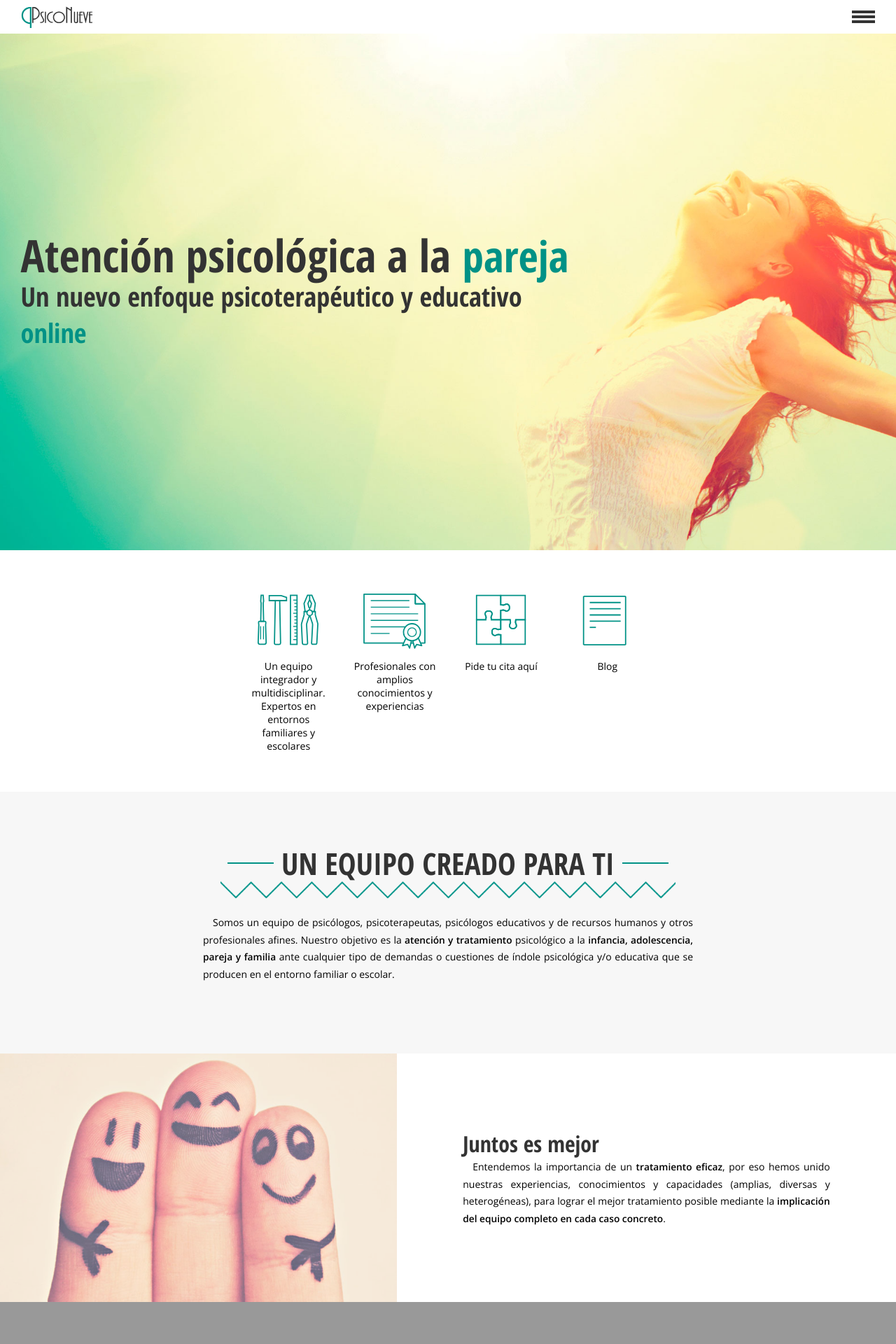
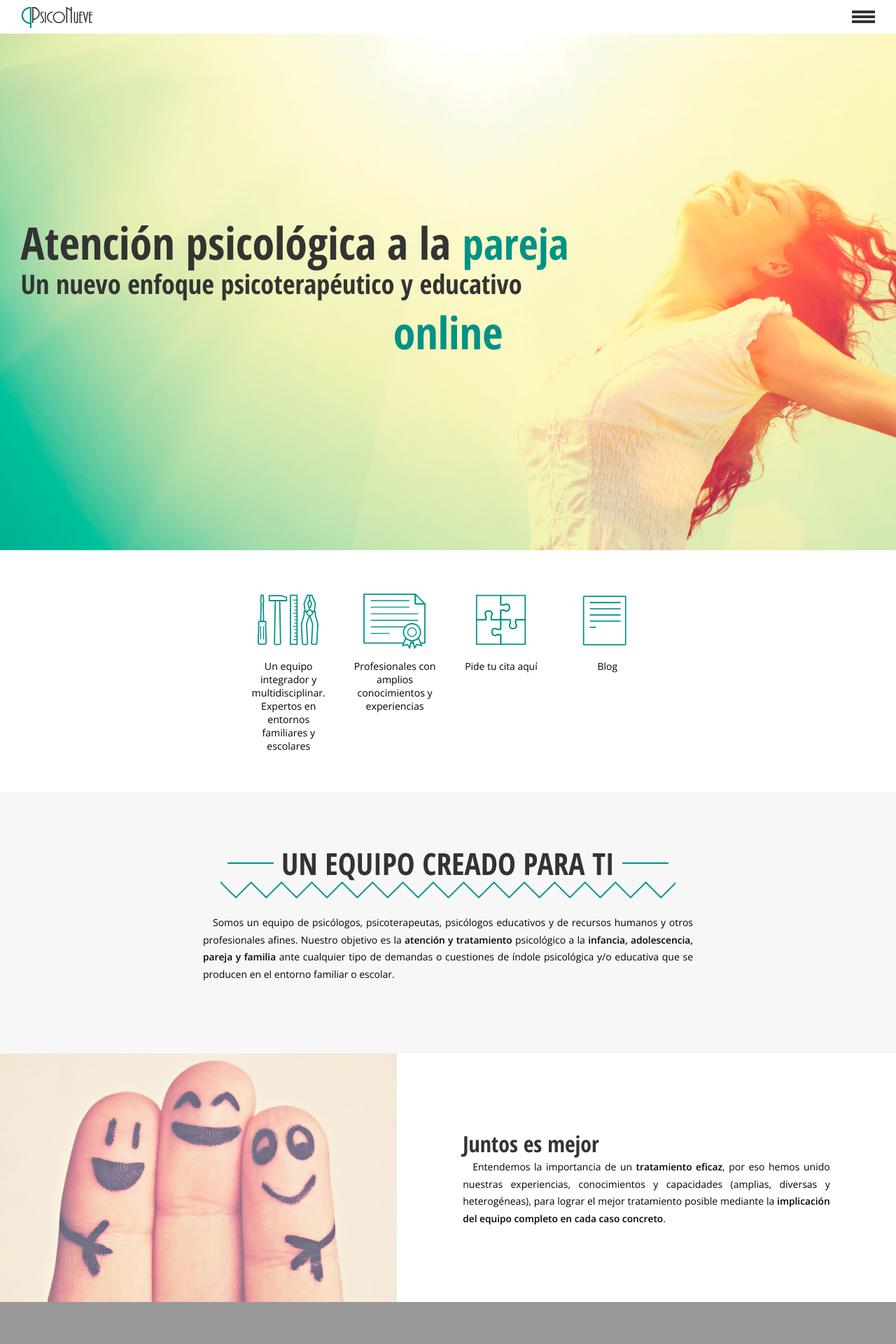
Before and after one commit to santiagodls/psiconueve, a Jekyll site: the page built from index.html, in a window 1280 px wide. Shown: the top 1920 px of the page at 70% size. Built offline with Jekyll 4.4.1, drawn with Linux system fonts in a browser that asks for light colours.

Commit message:
Update index.scss

```diff
--- a/_sass/index.scss
+++ b/_sass/index.scss
@@ -147,5 +147,6 @@
 .online{
 	font-family: "Open Sans Condensed", "sans-serif";
 	color: #009286;
-	font-size: 3em;
+	font-size: 5em;
+	text-align: center;
 }
```
